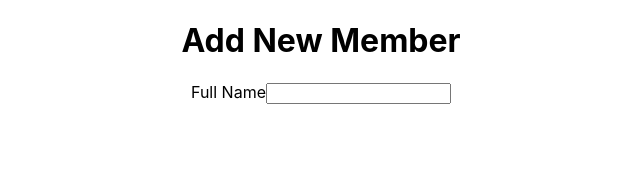
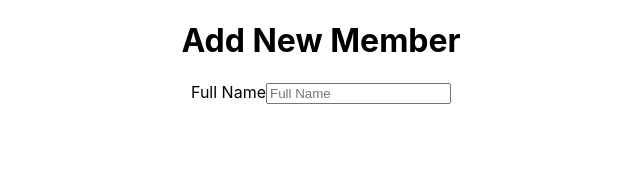
Before and after one commit to lmarvelly/subs-tracker-app, a React (Create React App) app: page / in a window 1280 px wide. Shown: the top 173 px of the page, without its empty margins (319-959 px from the left). Built offline with nearby package versions, Linux system fonts and the light colour scheme.

Commit message:
Form now adds Member to State

```diff
--- a/src/forms/NewMemberForm.js
+++ b/src/forms/NewMemberForm.js
@@ -10,8 +10,8 @@ class NewMemberForm extends Component
 		this.state =
 		{
 			fullName: '',
-			uuid: '',
-			memberList: []
+			uuid: uuid(),
+			membersList: []
 		}
 
 		this.handleChange = this.handleChange.bind( this );
@@ -24,6 +24,14 @@ class NewMemberForm extends Component
 		{
 			membersList: this.props.membersList
 		});
+	}
+
+	componentDidUpdate( prevProps, prevState )
+	{
+		if( prevState.membersList.length !== this.state.membersList.length )
+		{
+			console.log('State has changed');
+		}
 	}
 
 	/**
@@ -43,8 +51,14 @@ class NewMemberForm extends Component
 	 */
 	handleSubmit( event )
 	{
+		const { membersList } = this.state;
+		// let newMember = {  }
+
 		event.preventDefault();
-		this.setState({uuid: uuid()});
+		this.setState( state => (
+		{
+			membersList: [...membersList, { name: this.state.fullName, uuid: this.state.uuid }]
+		}));
 	}
 
 	render()
@@ -59,6 +73,7 @@ class NewMemberForm extends Component
 						type="text"
 						defaultValue={ this.state.fullName }
 						onChange={ this.handleChange }
+						placeholder='Full Name'
 					/>
 				</form>
 			</div>
```
